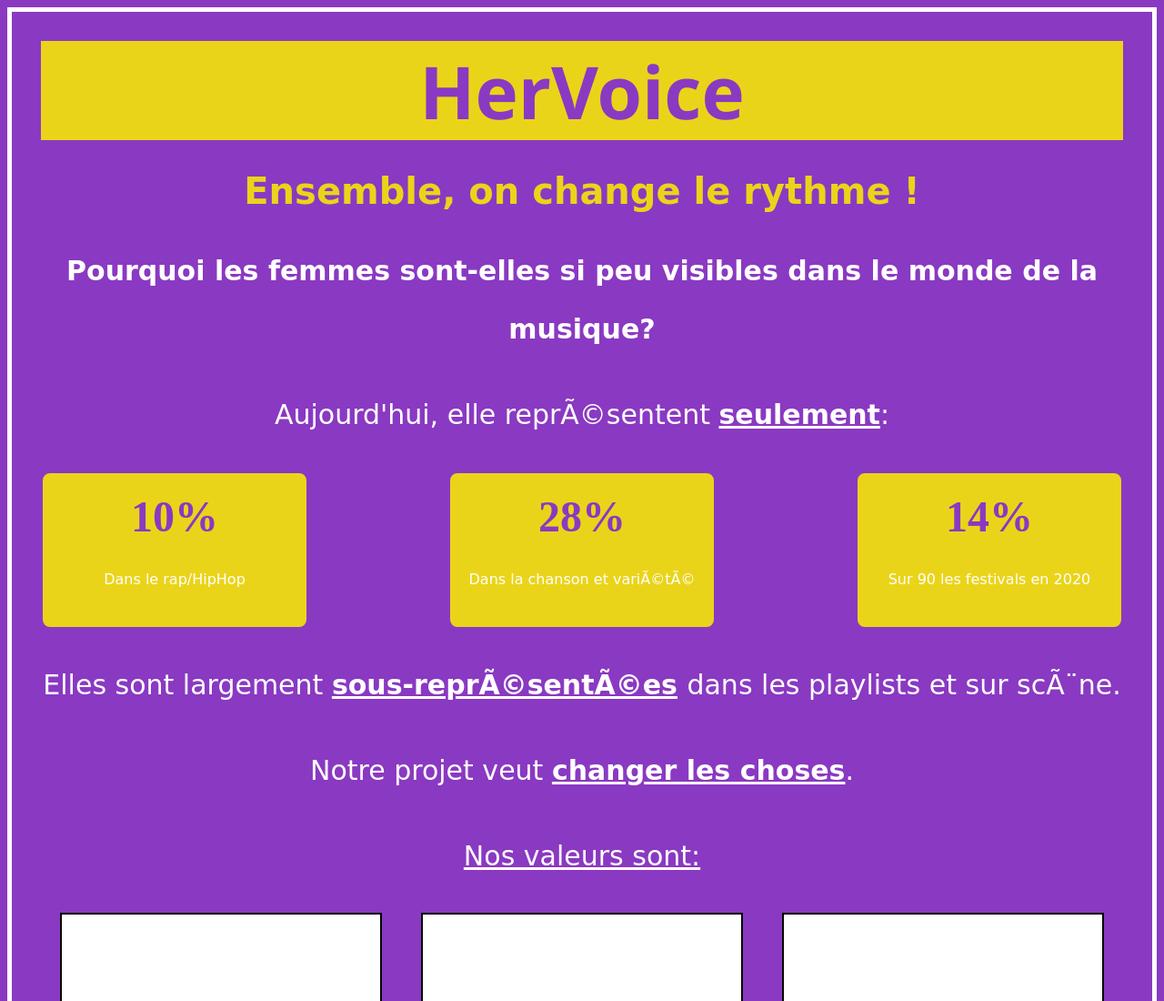
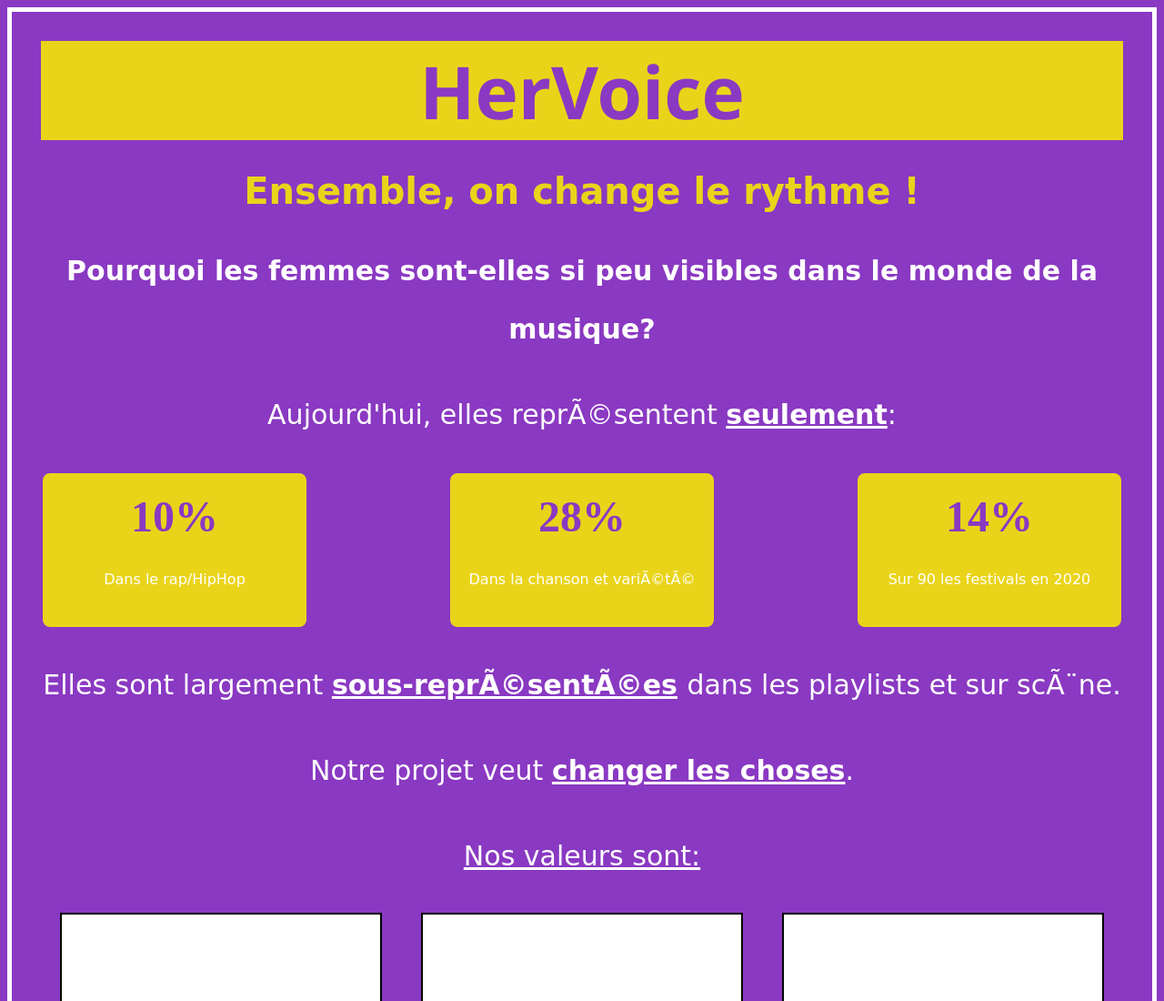
Before and after one commit to yasmina-mbr/her_voice, a plain HTML site: page index.html in a window 1280 px wide. Shown: the top 1100 px of the page at 91% size. Drawn offline with Linux system fonts and the light colour scheme.

Commit message:
Update index.html

```diff
--- a/index.html
+++ b/index.html
@@ -13,7 +13,7 @@
 	<h1> HerVoice </h1>
 	<h2> Ensemble, on change le rythme ! </h2>
 	<p> <strong>Pourquoi les femmes sont-elles si peu visibles dans le monde de la musique?</strong></p>
-	<p>	Aujourd'hui, elle représentent <strong><u>seulement</u></strong>:</p>
+	<p>	Aujourd'hui, elles représentent <strong><u>seulement</u></strong>:</p>
 	<div class="stats-grid">
 	 <div class="stat">
       <div class="percent">10%</div>
```
